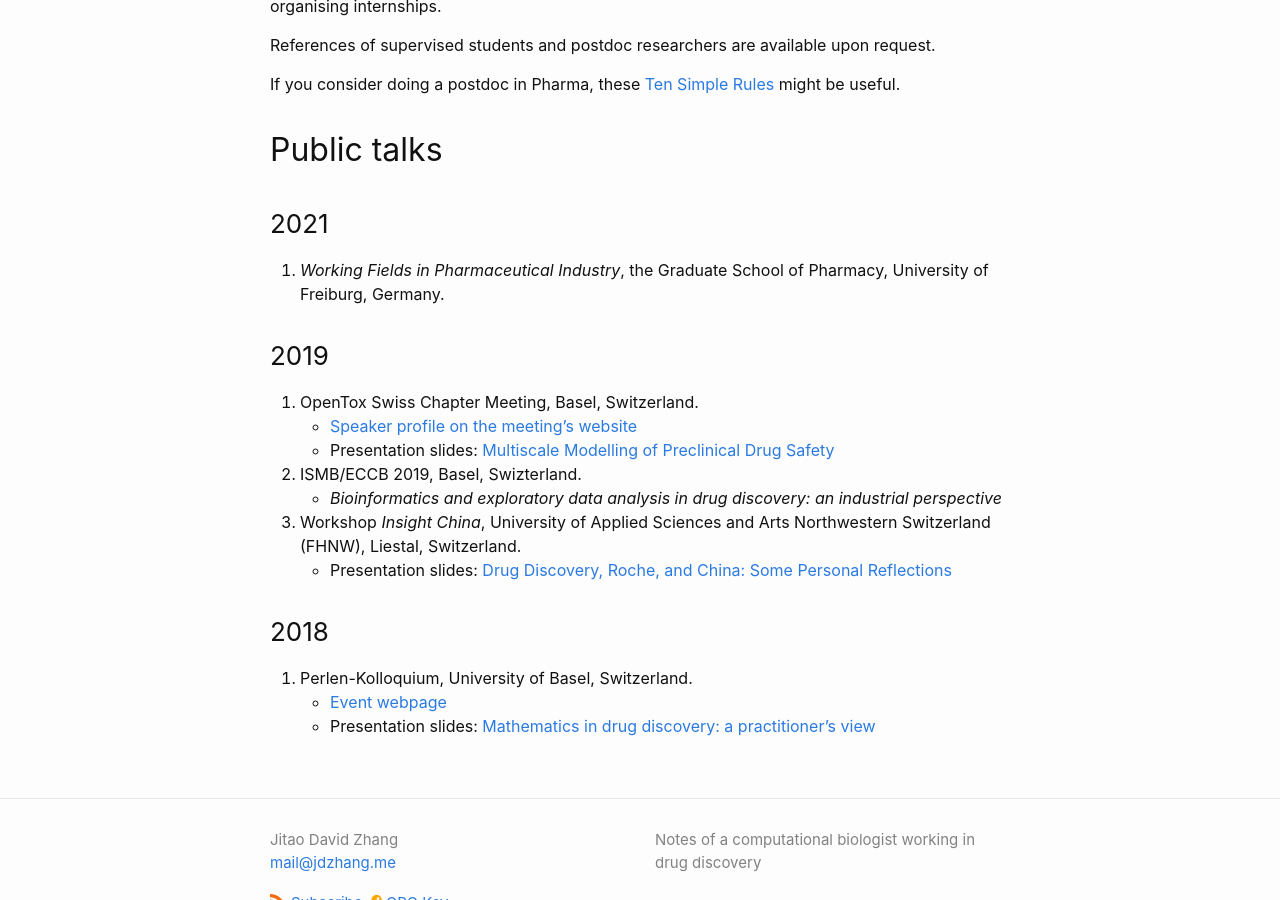
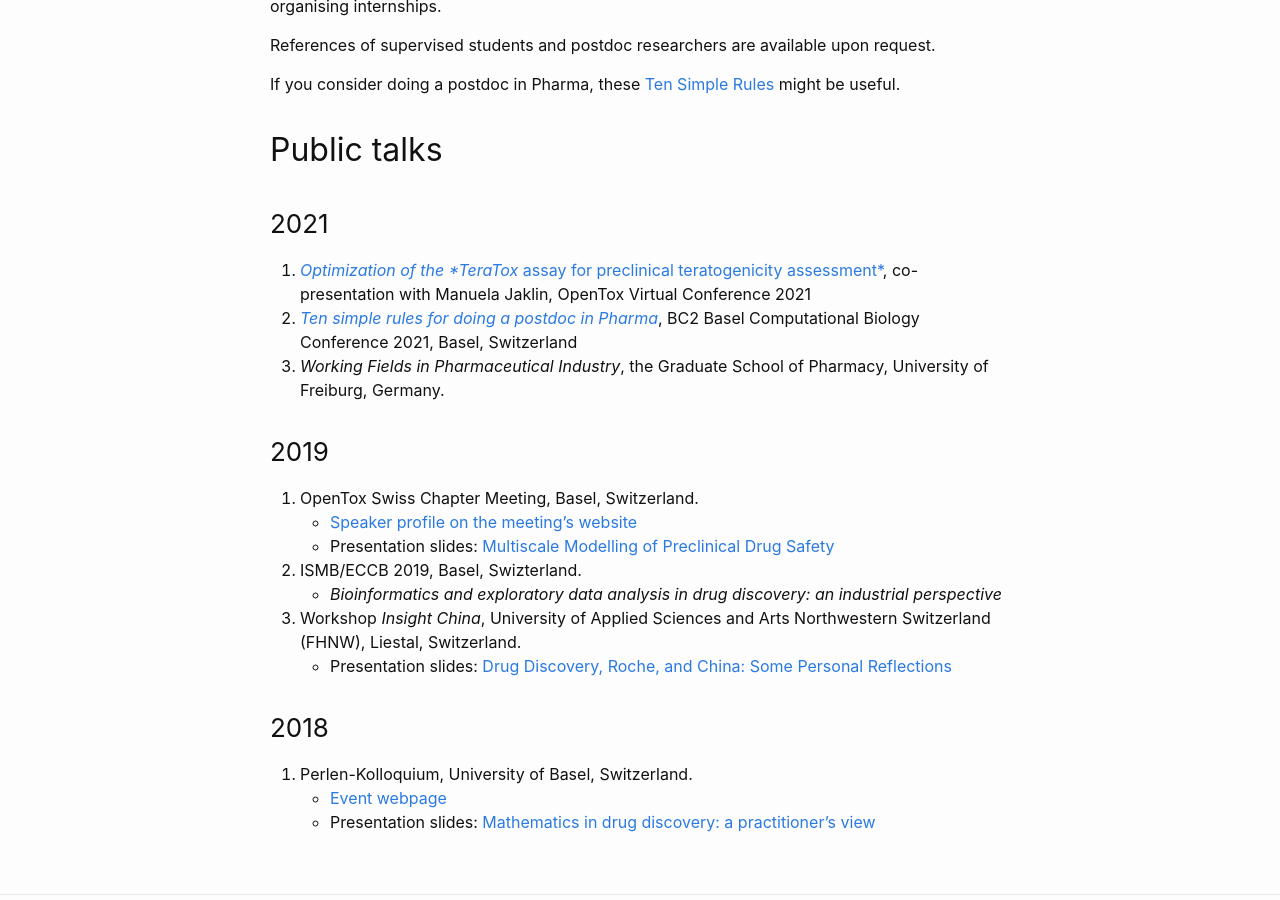
Before and after one commit to Accio/accio.github.io, a Jekyll site: the page built from _pages/education.md, in a window 1280 px wide and 900 px high, scrolled down 1490 px. Built offline with Jekyll 4.4.1, drawn with Linux system fonts in a browser that asks for light colours.

Commit message:
add talks in Sep 2021

```diff
--- a/_pages/education.md
+++ b/_pages/education.md
@@ -64,8 +64,14 @@
 
 ### 2021
 
-1. *Working Fields in Pharmaceutical Industry*, the Graduate School of
-   Pharmacy, University of Freiburg, Germany.
+1. [*Optimization of the *TeraTox* assay for preclinical teratogenicity
+   assessment*](https://www.opentox.net/events/virtual-conference-2021/program),
+   co-presentation with Manuela Jaklin, OpenTox Virtual Conference 2021
+1. [*Ten simple rules for doing a postdoc in
+   Pharma*](https://www.bc2.ch/storage/app/media/pages/home/bc2_detailled_programme_v2.pdf),
+   BC2 Basel Computational Biology Conference 2021, Basel, Switzerland
+1. *Working Fields in Pharmaceutical Industry*, the Graduate School of Pharmacy,
+   University of Freiburg, Germany.
 
 ### 2019
 
```
